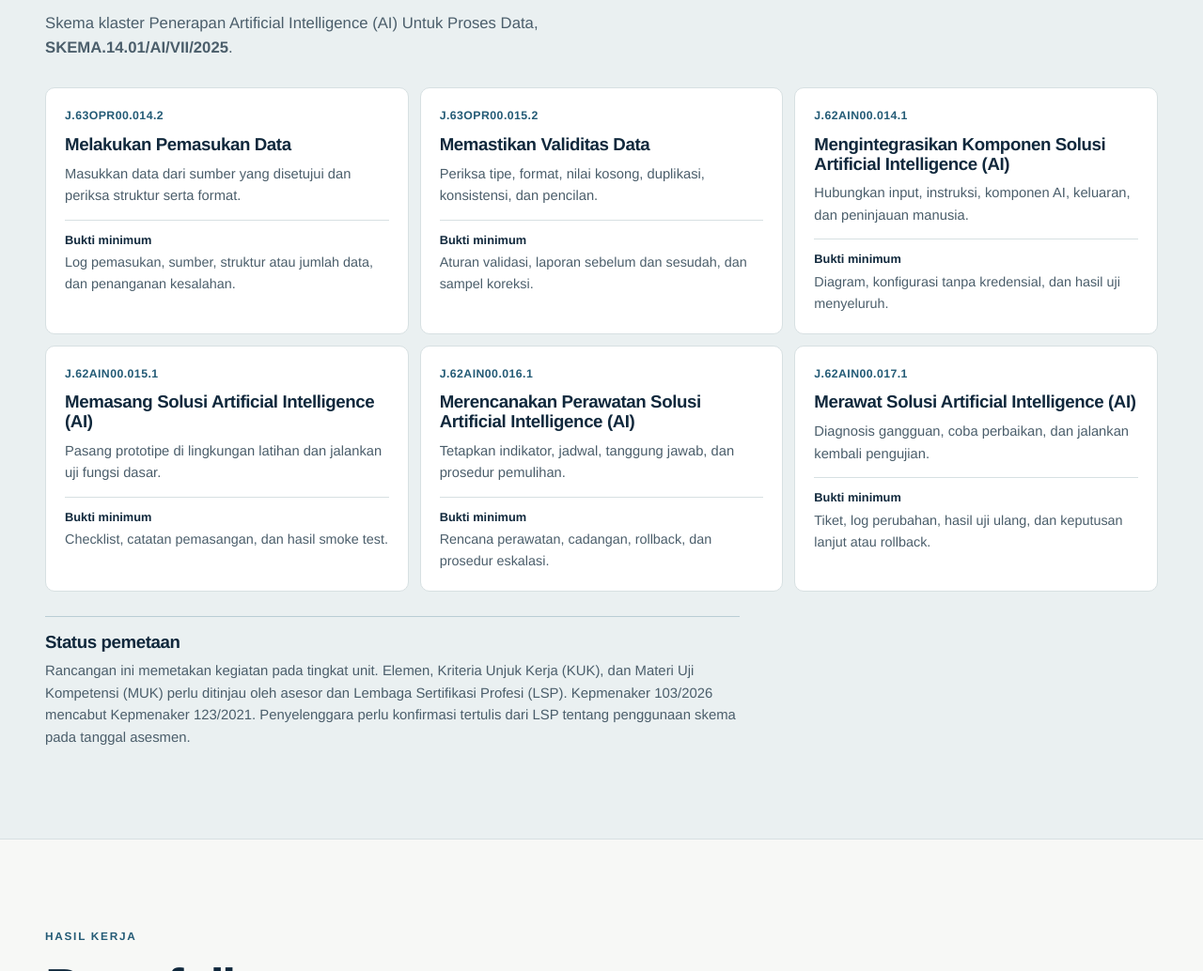
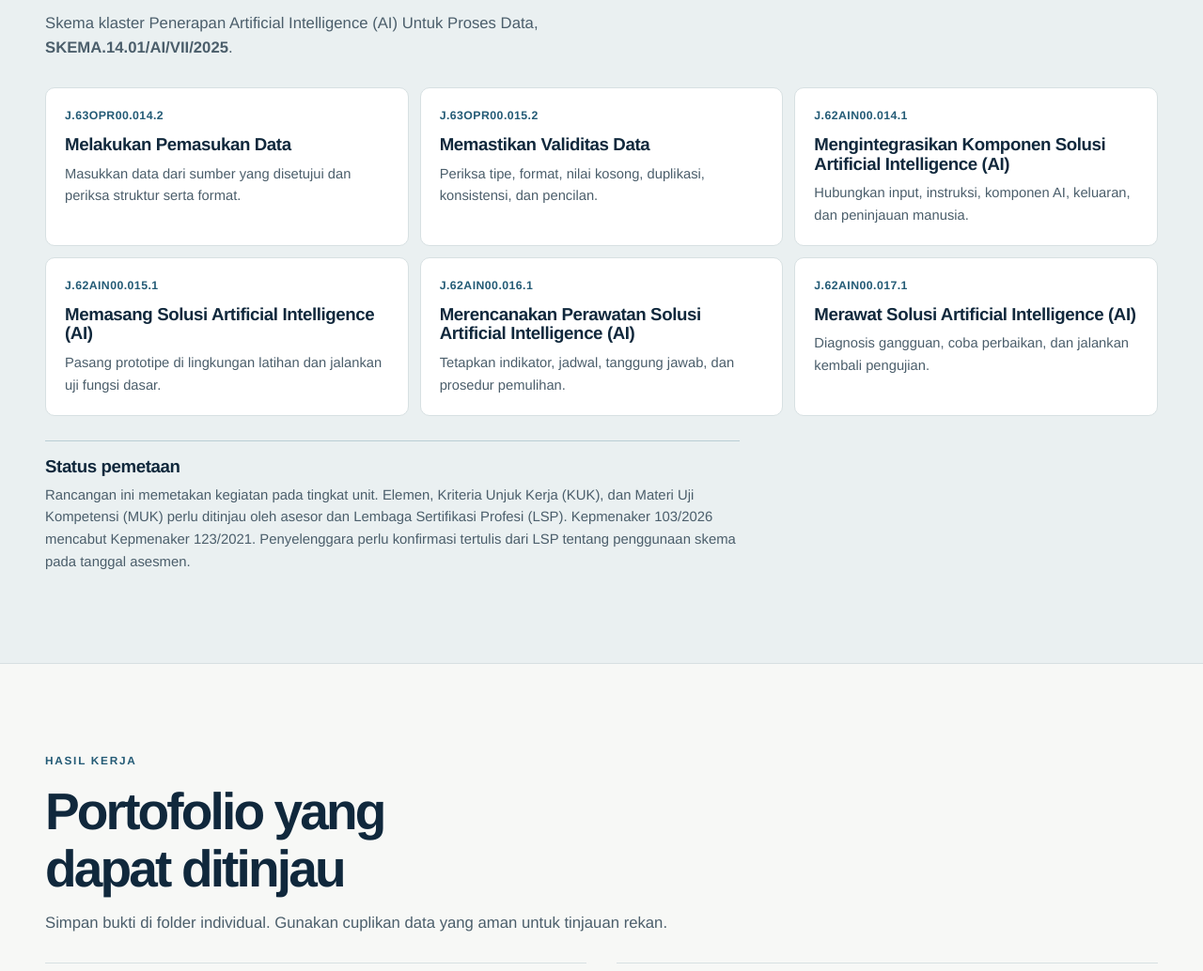
Before and after one commit to syahrizal-as/ai-icc, a plain HTML site: page dist/index.html in a window 1280 px wide. Shown: the part 4797-5831 px from the top of the page at 94% size. Drawn offline with Linux system fonts and the light colour scheme.

Commit message:
Update Site source

```diff
--- a/dist/app.js
+++ b/dist/app.js
@@ -313,8 +313,8 @@ document.addEventListener('keydown', event => {
   }
 });
 
-document.querySelector('#units').innerHTML = units.map(([code, title, activity, evidence]) => `
-  <article class="unit-card"><span class="unit-code">${code}</span><h3>${title}</h3><p>${activity}</p><dl><dt>Bukti minimum</dt><dd>${evidence}</dd></dl></article>`).join('');
+document.querySelector('#units').innerHTML = units.map(([code, title, activity]) => `
+  <article class="unit-card"><span class="unit-code">${code}</span><h3>${title}</h3><p>${activity}</p></article>`).join('');
 
 document.querySelector('#rubric-rows').innerHTML = rubric.map(([dimension, ...levels]) => `
   <tr><th scope="row">${dimension}</th>${levels.map(level => `<td>${level}</td>`).join('')}</tr>`).join('');
--- a/dist/content.js
+++ b/dist/content.js
@@ -1,10 +1,10 @@
 const units = [
-  ['J.63OPR00.014.2', 'Melakukan Pemasukan Data', 'Masukkan data dari sumber yang disetujui dan periksa struktur serta format.', 'Log pemasukan, sumber, struktur atau jumlah data, dan penanganan kesalahan.'],
-  ['J.63OPR00.015.2', 'Memastikan Validitas Data', 'Periksa tipe, format, nilai kosong, duplikasi, konsistensi, dan pencilan.', 'Aturan validasi, laporan sebelum dan sesudah, dan sampel koreksi.'],
-  ['J.62AIN00.014.1', 'Mengintegrasikan Komponen Solusi Artificial Intelligence (AI)', 'Hubungkan input, instruksi, komponen AI, keluaran, dan peninjauan manusia.', 'Diagram, konfigurasi tanpa kredensial, dan hasil uji menyeluruh.'],
-  ['J.62AIN00.015.1', 'Memasang Solusi Artificial Intelligence (AI)', 'Pasang prototipe di lingkungan latihan dan jalankan uji fungsi dasar.', 'Checklist, catatan pemasangan, dan hasil smoke test.'],
-  ['J.62AIN00.016.1', 'Merencanakan Perawatan Solusi Artificial Intelligence (AI)', 'Tetapkan indikator, jadwal, tanggung jawab, dan prosedur pemulihan.', 'Rencana perawatan, cadangan, rollback, dan prosedur eskalasi.'],
-  ['J.62AIN00.017.1', 'Merawat Solusi Artificial Intelligence (AI)', 'Diagnosis gangguan, coba perbaikan, dan jalankan kembali pengujian.', 'Tiket, log perubahan, hasil uji ulang, dan keputusan lanjut atau rollback.']
+  ['J.63OPR00.014.2', 'Melakukan Pemasukan Data', 'Masukkan data dari sumber yang disetujui dan periksa struktur serta format.'],
+  ['J.63OPR00.015.2', 'Memastikan Validitas Data', 'Periksa tipe, format, nilai kosong, duplikasi, konsistensi, dan pencilan.'],
+  ['J.62AIN00.014.1', 'Mengintegrasikan Komponen Solusi Artificial Intelligence (AI)', 'Hubungkan input, instruksi, komponen AI, keluaran, dan peninjauan manusia.'],
+  ['J.62AIN00.015.1', 'Memasang Solusi Artificial Intelligence (AI)', 'Pasang prototipe di lingkungan latihan dan jalankan uji fungsi dasar.'],
+  ['J.62AIN00.016.1', 'Merencanakan Perawatan Solusi Artificial Intelligence (AI)', 'Tetapkan indikator, jadwal, tanggung jawab, dan prosedur pemulihan.'],
+  ['J.62AIN00.017.1', 'Merawat Solusi Artificial Intelligence (AI)', 'Diagnosis gangguan, coba perbaikan, dan jalankan kembali pengujian.']
 ];
 
 const rubric = [
--- a/dist/style.css
+++ b/dist/style.css
@@ -164,9 +164,6 @@ pre { white-space: pre-wrap; overflow-wrap: anywhere; color: var(--navy); backgr
 
 .unit-grid { display: grid; grid-template-columns: repeat(3,1fr); gap: 12px }
 .unit-code { color: var(--blue); font-size: .77rem; font-weight: 800; letter-spacing: .035em; display: block; margin-bottom: 10px }
-.unit-card dl { margin: 13px 0 0; border-top: 1px solid var(--line); padding-top: 11px }
-.unit-card dt { font-weight: 750; font-size: .8rem }
-.unit-card dd { margin: 2px 0 0; color: var(--muted); font-size: .9rem }
 .notice { border-top: 1px solid #b9cdd4; margin-top: 26px; padding-top: 17px; max-width: 83ch }
 .notice p { color: var(--muted); font-size: .93rem; margin-top: 8px }
 .source-links { display: flex; gap: 8px 20px; flex-wrap: wrap; color: var(--blue); font-size: .87rem; font-weight: 700; margin-top: 10px }
```
